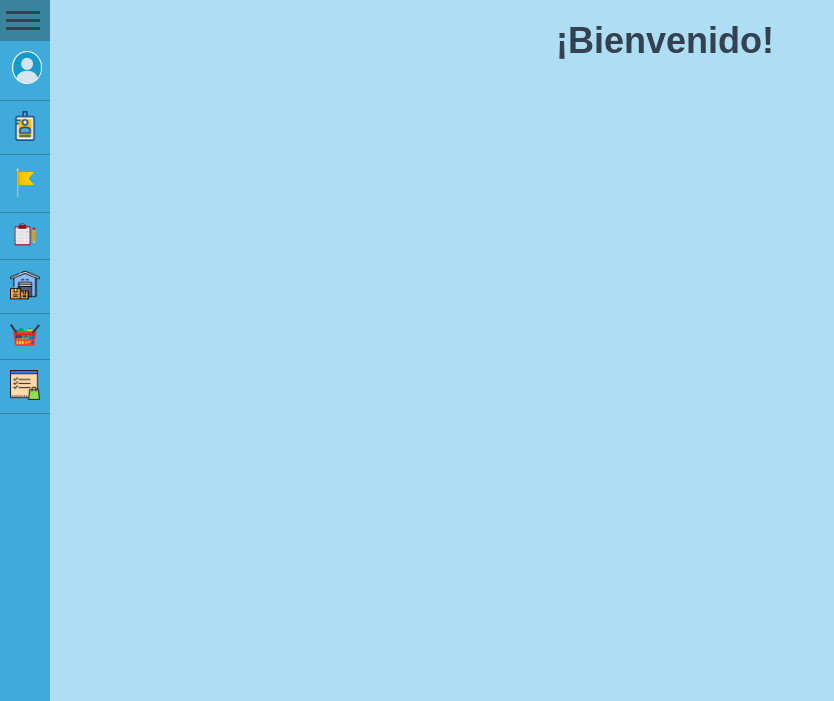
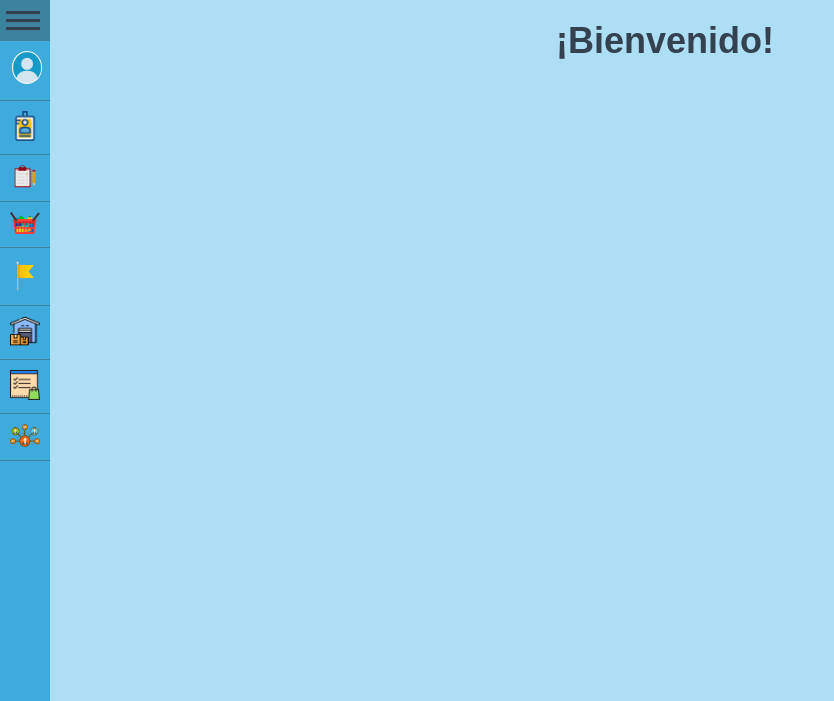
Before and after one commit to GaleanoJulian/Sirim, a PHP site: page /inicio-sesion/sesion.php in a window 1280 px wide. Shown: the top 701 px of the page, without its empty margins (0-834 px from the left). Run offline with PHP 8.4, Linux system fonts and the light colour scheme.

Commit message:
Nuevo botón de gestión de usuarios

```diff
--- a/inicio-sesion/sesion.php
+++ b/inicio-sesion/sesion.php
@@ -41,18 +41,27 @@
             <div class="separator"></div>
 
             <div class="item">
-                <a href="./convocatoria.php">
-                    <div class="icon"><img src="images/convocatoria.png" id="iconconv" alt=""></div>
-                    <div class="title"><span>Convocatorias</span></div>
+                <a href="./inscripcion-admin_volunt.html">
+                    <div class="icon"><img src="images/inscripcion.png" alt=""></div>
+                    <div class="title"><span>Inscripciones</span></div>
                 </a>
             </div>
 
             <div class="separator"></div>
 
             <div class="item">
-                <a href="./inscripcion-admin_volunt.html">
-                    <div class="icon"><img src="images/inscripcion.png" alt=""></div>
-                    <div class="title"><span>Inscripciones</span></div>
+                <a href="./entrega-usuario.html">
+                    <div class="icon"><img src="images/entrega.png" alt=""></div>
+                    <div class="title"><span>Entrega de mercados</span></div>
+                </a>
+            </div>
+
+            <div class="separator"></div>
+
+            <div class="item">
+                <a href="./convocatoria.php">
+                    <div class="icon"><img src="images/convocatoria.png" id="iconconv" alt=""></div>
+                    <div class="title"><span>Convocatorias</span></div>
                 </a>
             </div>
 
@@ -68,15 +77,6 @@
             <div class="separator"></div>
 
             <div class="item">
-                <a href="./entrega-usuario.html">
-                    <div class="icon"><img src="images/entrega.png" alt=""></div>
-                    <div class="title"><span>Entrega de mercados</span></div>
-                </a>
-            </div>
-
-            <div class="separator"></div>
-
-            <div class="item">
                 <a href="lista-compras.html">
                     <div class="icon"><img src="images/listacompras.png" alt=""></div>
                     <div class="title"><span>Lista de compras</span></div>
@@ -85,6 +85,16 @@
             </div>
 
             <div class="separator"></div>
+
+            <div class="item">
+                <a href="#">
+                    <div class="icon"><img src="images/gestion_user.png" alt=""></div>
+                    <div class="title"><span>Gestión de usuarios</span></div>
+                </a>
+            </div>
+
+            <div class="separator"></div>
+
         </div>
         <input class="btn" type="button" value="Cerrar sesión"/><br><br>
     </header>
```
Also changed, not shown: inicio-sesion/images/gestion_user.png (added).
